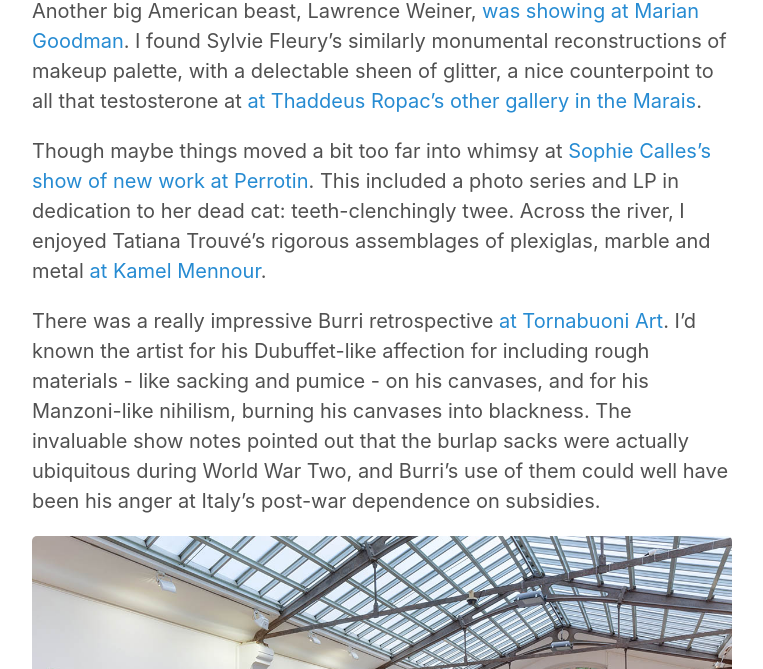
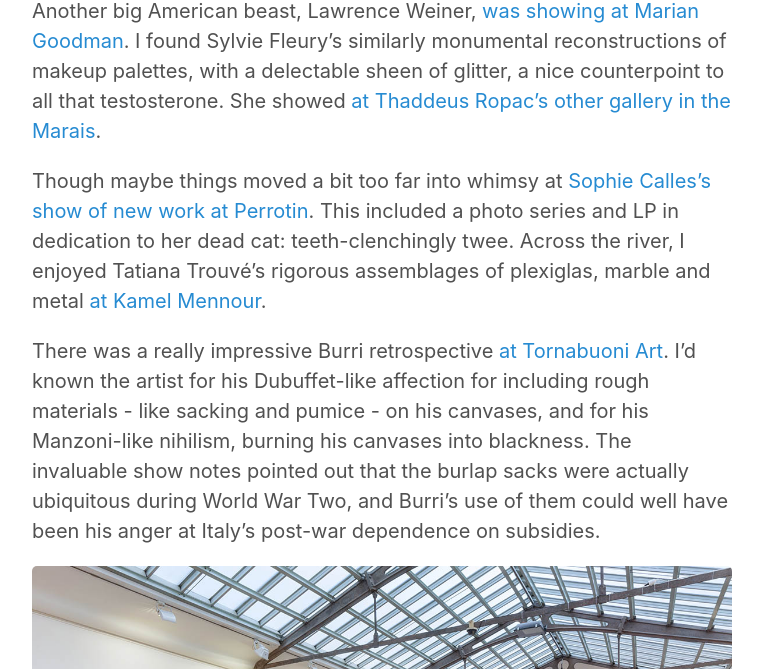
Before and after one commit to JMDKC/jmdkc.github.io, a Jekyll site: the page built from _posts/2018-12-09-oehlen-hetzler.md, in a window 1280 px wide and 900 px high, scrolled down 2416 px, cut to the strip 231-900 px from the top of the window. Shown: the whole strip, without its empty margins (258-1021 px from the left). Built offline with Jekyll 4.4.1, drawn with Linux system fonts in a browser that asks for light colours.

Commit message:
updated oehlen post

```diff
--- a/_posts/2018-12-09-oehlen-hetzler.md
+++ b/_posts/2018-12-09-oehlen-hetzler.md
@@ -25,7 +25,7 @@ I went to a whole bunch of commercial gallery shows during my trip to Paris, of
 
 ![installation view](/Assets/oehlen-hetzler-2.jpg)
 
-Another big American beast, Lawrence Weiner,  [was showing at Marian Goodman](https://www.mariangoodman.com/exhibitions/lawrence-weiner-folded-waves-vagues-pliees). I found Sylvie Fleury’s similarly monumental reconstructions of makeup palette, with a delectable sheen of glitter, a nice counterpoint to all that testosterone at [at Thaddeus Ropac’s other gallery in the Marais](https://www.ropac.net/exhibition/palettes-of-shadows).
+Another big American beast, Lawrence Weiner,  [was showing at Marian Goodman](https://www.mariangoodman.com/exhibitions/lawrence-weiner-folded-waves-vagues-pliees). I found Sylvie Fleury’s similarly monumental reconstructions of makeup palettes, with a delectable sheen of glitter, a nice counterpoint to all that testosterone. She showed [at Thaddeus Ropac’s other gallery in the Marais](https://www.ropac.net/exhibition/palettes-of-shadows).
 
 Though maybe things moved a bit too far into whimsy at [Sophie Calles’s show of new work at Perrotin](https://www.perrotin.com/artists/Sophie_Calle/1). This included a photo series and LP in dedication to her dead cat: teeth-clenchingly twee. Across the river, I enjoyed Tatiana Trouvé’s rigorous assemblages of plexiglas, marble and metal [at Kamel Mennour](http://www.kamelmennour.com/media/10830/tatiana-trouve-a-quiet-life.html).
 
```
